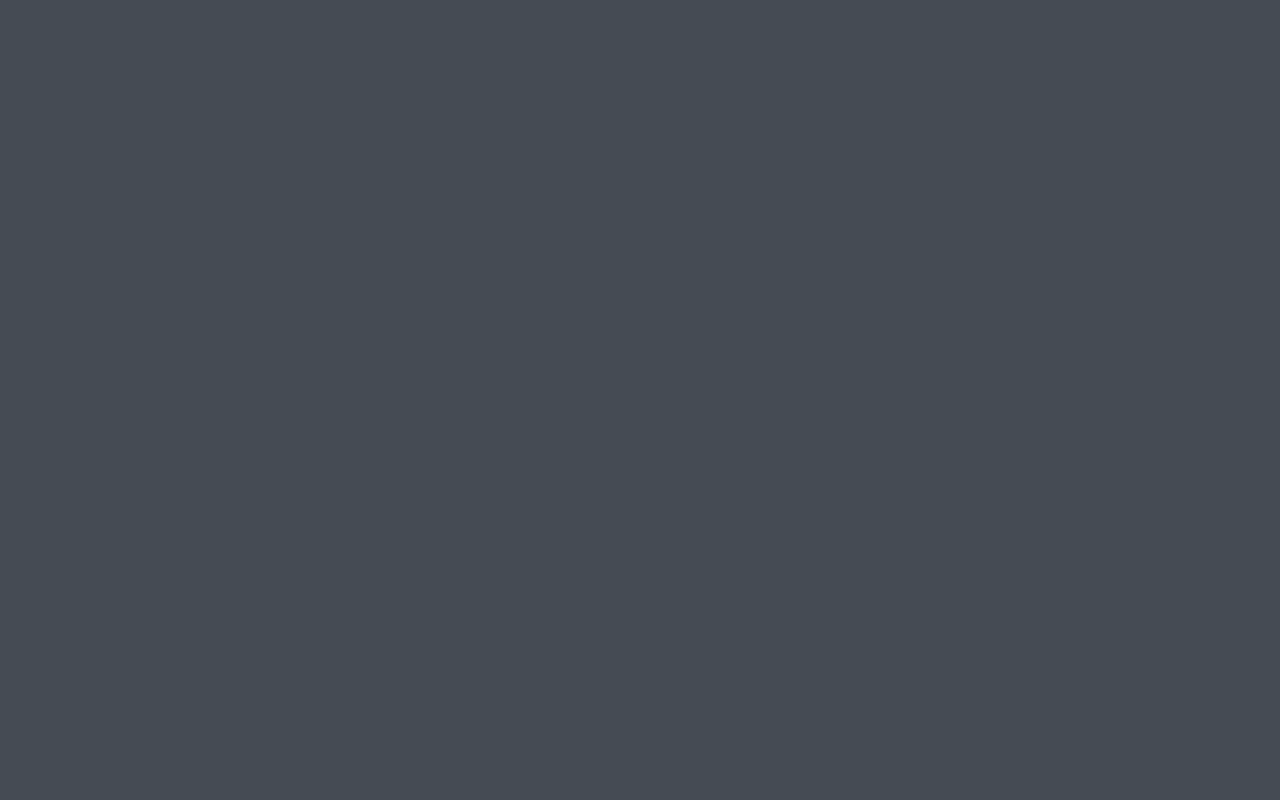
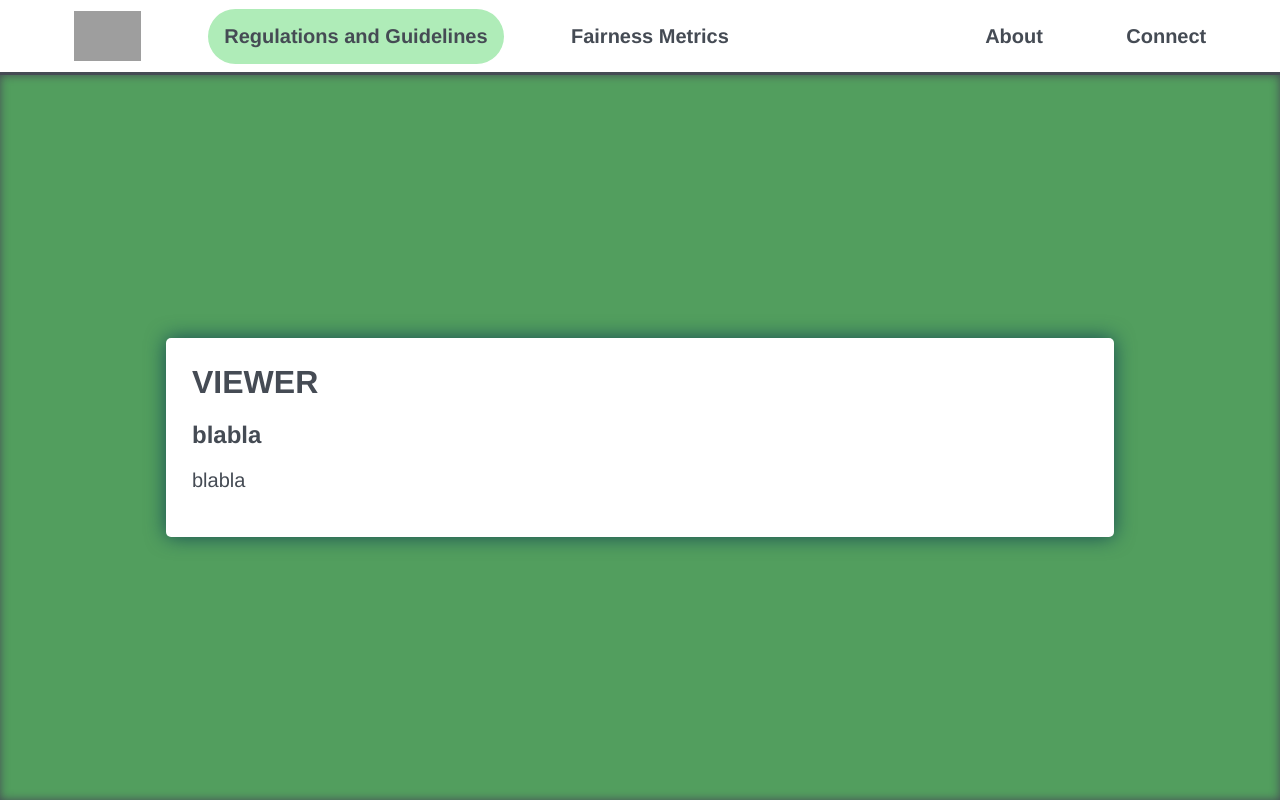
Before and after one commit to JanPat/aithical, a React (Create React App) app: page /regulations_and_guidelines_viewer in a window 1280 px wide. Before the commit this address had no page. Built offline with nearby package versions, Linux system fonts and the light colour scheme; grey boxes are pictures that could not be loaded.

Commit message:
new page

```diff
--- a/src/App.js
+++ b/src/App.js
@@ -3,10 +3,11 @@ import { BrowserRouter, Routes, Route } from "react-router-dom";
 import Layout from "./layout.js";
 import Connect from "./connect.js";
 import About from "./about.js";
-import FairnessMetrics from "./fairness_metrics.js"
-import Home from "./home.js"
-import RegulationsGuidelines from "./regulations_and_guidelines.js"
+import FairnessMetrics from "./fairness_metrics.js";
+import Home from "./home.js";
+import RegulationsGuidelines from "./regulations_and_guidelines.js";
 import ProjectAnalysis from "./project_analysis.js";
+import RegulationsGuidelinesViewer from "./regulations_and_guidelines_viewer.js";
 
 export default function App() {
   return (
@@ -20,6 +21,7 @@ export default function App() {
           <Route path="/connect" element={<Connect />} />
           <Route path="/home" element={<Home />} />
           <Route path="/project_analysis" element={<ProjectAnalysis />} />
+          <Route path="/regulations_and_guidelines_viewer" element={<RegulationsGuidelinesViewer />} />
         </Route>
       </Routes>
     </BrowserRouter>
--- /dev/null
+++ b/src/regulations_and_guidelines_viewer.js
@@ -0,0 +1,42 @@
+import React from 'react';
+
+function RegulationsGuidelinesViewer(){
+
+    // js code here
+
+    return (
+
+        <body>
+        <div class="header">
+          <div class="inner_header">
+          <a href="home" class="header_img"
+            ><img
+              src="https://i.imgur.com/gUzP4ml.png" alt='Logo loading'
+          /></a>
+            <a href="regulations_and_guidelines" class="header_link header_page">Regulations and Guidelines</a>
+          <a href="fairness_metrics" class="header_link">Fairness Metrics</a>
+          <div class="header_spacer"></div>
+          <a href="about" class="header_link">About</a>
+          <a href="connect" class="header_link">Connect</a>
+          </div>
+        </div>
+        <div class="content_3">
+          <div class="inner_container_simple">
+            <h1>
+              VIEWER
+            </h1>
+            <h2>
+              blabla
+            </h2>
+            <p>
+               blabla
+            </p>
+
+          </div>
+        </div>
+      </body>
+
+    )
+}
+
+export default RegulationsGuidelinesViewer;
```
